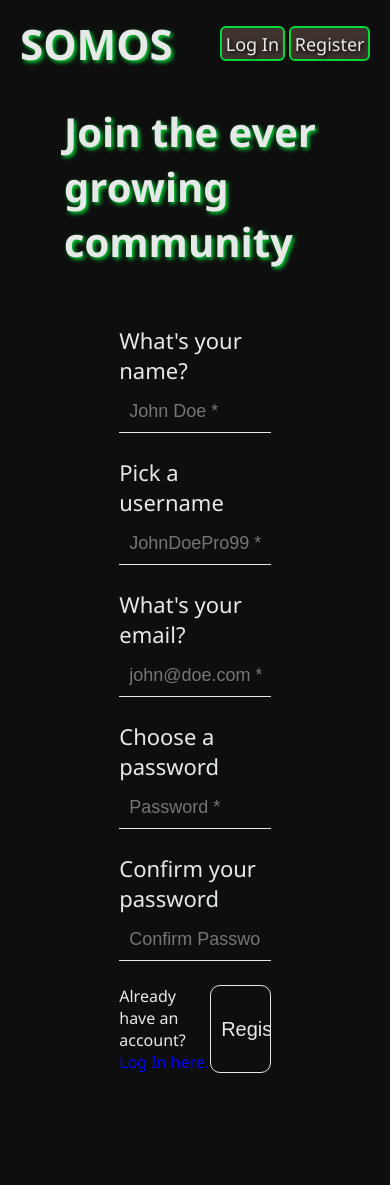
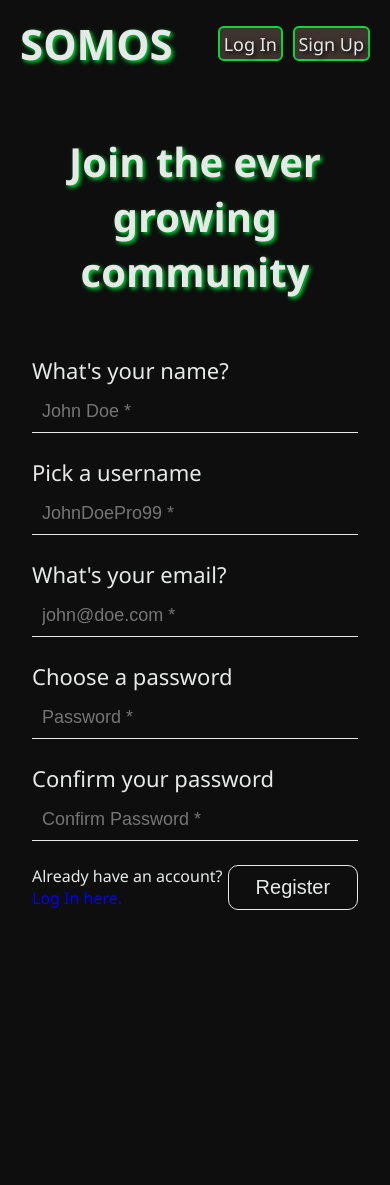
Before and after one commit to 0xdeeznode/somos, a Django app: template somoseco/templates/somoseco/signup.html in a window 390 px wide. After the commit the page ends 910 px from the top, so only its background shows below. Run offline with Django 5.2, Linux system fonts and the light colour scheme; the template is opened without the code that fills it, so the values that code supplies are empty.

Commit message:
responsiveness: login & signup templates

```diff
--- a/manage.py
+++ b/manage.py
@@ -5,7 +5,6 @@ import sys
 
 
 def main():
-    """Run administrative tasks."""
     os.environ.setdefault('DJANGO_SETTINGS_MODULE', 'somos.settings')
     try:
         from django.core.management import execute_from_command_line
--- a/somos/settings.py
+++ b/somos/settings.py
@@ -81,6 +81,7 @@ DATABASES = {
     }
 }
 
+AUTH_USER_MODEL = "somoseco.User"
 
 # Password validation
 # https://docs.djangoproject.com/en/5.0/ref/settings/#auth-password-validators
--- a/somos/urls.py
+++ b/somos/urls.py
@@ -19,5 +19,5 @@ from django.urls import path, include
 
 urlpatterns = [
     path('admin/', admin.site.urls),
-    path('somoseco/', include('somoseco.urls')),
+    path('', include('somoseco.urls')),
 ]
--- a/somoseco/static/somoseco/styles.css
+++ b/somoseco/static/somoseco/styles.css
@@ -38,6 +38,7 @@ a {
    text-decoration: none;
    color: inherit;
 }
+/* NAVBAR */
 .mainNavbar {
     display: flex;
     width: 100%;
@@ -61,13 +62,13 @@ a {
 }
 .navSection > ul {
     display: flex;
-    gap: 1.2vw;
+    gap: 1.5vw;
     list-style: none;
 }
 .nav-item{
     border: 2px solid var(--verde-color);
     border-radius: 1.5vw;
-    padding: 0.9vw;
+    padding: 1vw;
     background-color: #3e332f;
     transition: background-color 0.4s ease, border 0.4s ease, border-radius 0.4s ease;
 }
@@ -159,6 +160,11 @@ a {
 
 /* Media Queries INDEX PAGE */
 @media (max-width: 768px) {
+    .navSection > ul {
+        display: flex;
+        gap: 2.5vw;
+        list-style: none;
+    }
     .index-hero {
         top: 80px;
         padding: 10px;
@@ -168,25 +174,29 @@ a {
         padding: 10px;
         display: grid;
         justify-content: center;
-        grid-template-columns: repeat(2, 250px);
+        grid-template-columns: repeat(2, 220px);
         grid-template-rows: repeat(auto-fit, 200px);
         grid-gap: 1.5vw;
     }
     .index-box {
-        padding: 1vw;
+        padding: 5px;
     }
     .index-plane .index-box:nth-of-type(1) {
         grid-column: 1 / 2;
         grid-row: 1 / 4;
-        font-size: 28px;
+        font-size: 25px;
         font-weight: bold;
+    }
+    .index-plane .index-box:nth-of-type(1) h1 {
+        width: 96%;
+        text-wrap: wrap;
     }
     .index-plane .index-box:nth-of-type(2) {
         grid-column: 2 / 3;
         grid-row: 1 / 2;
         gap: 0.5vh;
         background-image: url('/static/images/trash-1.svg');
-        background-size: 130px;
+        background-size: 110px;
         background-repeat: no-repeat;
         background-position: bottom right;
     }
@@ -194,7 +204,7 @@ a {
         grid-column: 2 / 3 ;
         grid-row: 2 / 3;
         background-color: var(--tierra-color);
-        background-size: 190px;
+        background-size: 178px;
         background-repeat: no-repeat;
         background-position: bottom left;
     }
@@ -213,7 +223,8 @@ a {
         border: 2px solid var(--verde-color);
         background-color: var(--tierra-color);
         background-image: url('/static/images/rewards-1.svg');
-        background-size: cover;
+        background-size: contain;
+        background-repeat: no-repeat;
         background-position: center;
     }
 }
--- a/somoseco/static/somoseco/styles_signup.css
+++ b/somoseco/static/somoseco/styles_signup.css
@@ -85,3 +85,16 @@ form {
 .last-box a {
     color: blue;
 }
+
+@media  (max-width: 768px) {
+    .header {
+        text-align: center;
+    }
+    form {
+        width: 100%;
+    }
+    .section-container {
+        margin-top: 80px;
+        padding: 50px 20px;
+    }
+}
--- a/somoseco/templates/somoseco/layout.html
+++ b/somoseco/templates/somoseco/layout.html
@@ -41,7 +41,7 @@
                     </a>
                     <a class="nav-link" href="{% url 'somoseco:signup' %}">
                         <li class="nav-item">
-                            Register
+                            Sign Up
                         </li>
                     </a>
                     {% endif %}
--- a/somoseco/views.py
+++ b/somoseco/views.py
@@ -15,6 +15,7 @@ def signup_view(request):
     if request.method == "POST":
         username = request.POST["username"]
         email = request.POST["email"]
+        name = request.POST["name"]
 
         # Password match check
         password = request.POST["password"]
@@ -24,14 +25,14 @@ def signup_view(request):
                 "message": "Passwords don't match."
             })
         try:
-            user = User.objects.create_user(username, password, email)
+            user = User.objects.create_user(username, email, password)
             user.save()
         except IntegrityError:
             return render(request, "somoseco/signup.html", {
                 "message": "Username already taken."
             })
         login(request, user)
-        return HttpResponseRedirect(reverse("somoseco/index.html"))
+        return HttpResponseRedirect(reverse("somoseco:index"))
     else:
         return render(request, "somoseco/signup.html")
 
```
Also changed, not shown: somoseco/models.py (+16 -11 lines), somoseco/static/somoseco/styles_login.css (+9 -0 lines), db.sqlite3, somoseco/migrations/0001_initial.py, somoseco/migrations/0002_alter_user_options_alter_user_managers_and_more.py (added).
